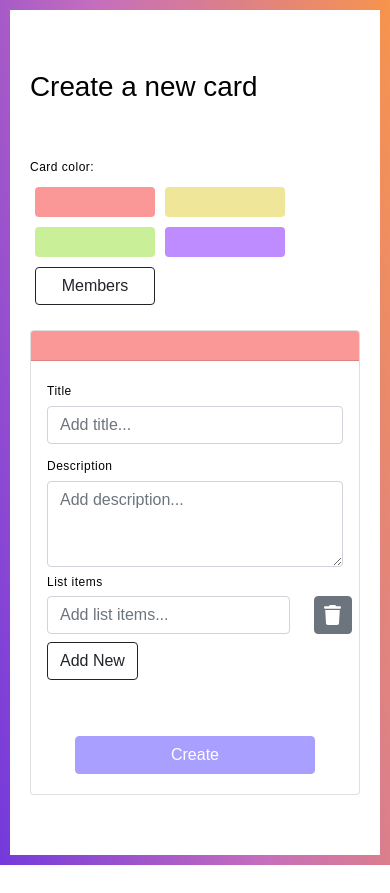
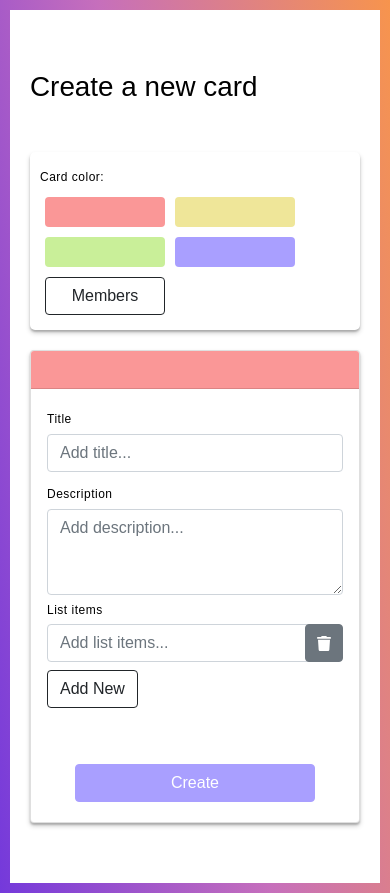
Before and after one commit to Vsimpro/ADP_Project_1, a React (Create React App) app in the folder frontend/: page /create in a window 390 px wide. Before the commit the page ends 865 px from the top, so only its background shows below. Built offline with nearby package versions, Linux system fonts and the light colour scheme; no server answers.

Commit message:
Muutama pieni UI -korjaus

```diff
--- a/frontend/src/components/cards/CardDemo.js
+++ b/frontend/src/components/cards/CardDemo.js
@@ -57,7 +57,7 @@ const CardDemo = ({ item }) => {
 
 return (
 <div className="row card-row">
-      <div className="col-md-8">
+      <div className="col-md-8 custom-card-column">
         <div className={`card custom-card ${isClicked ? 'card-active' : ''}`} ref={cardRef}>
           <div className="card-header color" style={{ backgroundColor: headerColor }} onClick={toggleCard}>
             <div
--- a/frontend/src/components/cards/cardDemo.css
+++ b/frontend/src/components/cards/cardDemo.css
@@ -8,8 +8,15 @@ body{
   justify-content: center;
 }
 
+.card{
+  box-shadow: 0 2px 2px 0 rgba(0, 0, 0, 0.2), 0 3px 5px 0 rgba(0, 0, 0, 0.19);
+}
+
 .card-row{
   margin: 40px;
+}
+.custom-card-column{
+  max-width: 500px;
 }
 .custom-card {
   max-width: 500px;
@@ -48,7 +55,6 @@ body{
     width: 240px;
     margin: 10px;
   }
-
 
  .list-group-item {
     transition: background-color 0.3s;
@@ -107,8 +113,17 @@ body{
   }
 
   .editablecontent.active-field {
-    background-color: rgb(243, 243, 243)
+    background-color: rgb(255, 255, 255);
+    transition: background-color 0.3s;
+    cursor: pointer;
   }
+  .editablecontent.active-field:hover {
+    background-color: #e6e6e6
+  }
+
+  .list-group-item:hover {
+      background-color: #F5F5F5;
+    }
 
   .EditTools-container {
     max-width: 100%;
@@ -207,4 +222,6 @@ body{
       .card-row{
         margin: 40px 0px;
       }
+
+
     }
--- a/frontend/src/components/createTools/CreateCard.css
+++ b/frontend/src/components/createTools/CreateCard.css
@@ -1,4 +1,5 @@
 .floatingElements{
+  width: 768px;
   background-color: rgb(255, 255, 255);
   padding: 60px 20px;
   text-align: left;
@@ -14,7 +15,7 @@
 
   .card-header.custom-header{
     background-color: #ececec;
-    height: 30px;
+    height: 38px;
 
   }
 
@@ -29,7 +30,7 @@
 
   .trash-icon {
     fill: #fff;
-    height: 20px;
+    height: 15px;
     width: auto;
   }
 
@@ -57,6 +58,11 @@
     background-color: #fff;
     text-align: left;
     margin-bottom: 20px;
+    max-width: 150px;
+    box-shadow: 1px 1px 2px rgb(190, 190, 190);
+    box-shadow: 0 2px 2px 0 rgba(0, 0, 0, 0.2), 0 3px 5px 0 rgba(0, 0, 0, 0.19);
+    border-radius: 5px;
+    padding: 10px;
 
   }
 
@@ -78,3 +84,13 @@
   .custom-column {
     margin: 0;
   }
+
+  @media (max-width: 767px) {
+
+    .editToolsContainer{
+      max-width: 100%;
+    }
+    .floatingElements{
+      width: 100%;
+    }
+  }
--- a/frontend/src/components/createTools/CreateCard.js
+++ b/frontend/src/components/createTools/CreateCard.js
@@ -52,7 +52,6 @@ const CreateCard = ({ headerColor }) => {
     <div className='createCard'>
       <div className='card'>
         <div className='card-header custom-header' style={{ backgroundColor: headerColor }}>
-        {/*className="card-header color" style={{ backgroundColor: headerColor }} */}
         </div>
         <div className='card-body'>
           <form>
@@ -66,7 +65,7 @@ const CreateCard = ({ headerColor }) => {
               <label>List items</label>
               {listItems.map((item, index) => (
                 <div key={index} className='row'>
-                  <div className='col-10'>
+                  <div className='col-11'>
                     <input
                       type='text'
                       className='form-control'
@@ -75,7 +74,7 @@ const CreateCard = ({ headerColor }) => {
                       onChange={(event) => handleListItemChange(event, index)}
                     />
                   </div>
-                  <div className='col-2'>
+                  <div className='col-1 d-flex justify-content-end'>
                     <button className='btn btn-secondary btn-deleteTask' onClick={(event) => handleDeleteListItem(event, index)} >
                       <img className='trash-icon' src={trashIcon} alt='delete' />
                     </button>
--- a/frontend/src/components/createTools/EditTools.js
+++ b/frontend/src/components/createTools/EditTools.js
@@ -18,7 +18,7 @@ const EditTools = ({ onColorChange }) => {
           <button className='btn colorButton' style={{ backgroundColor: '#FA9797' }} onClick={() => handleColorChange('#FA9797')}></button>
           <button className='btn colorButton' style={{ backgroundColor: '#EFE699' }} onClick={() => handleColorChange('#EFE699')}></button>
           <button className='btn colorButton' style={{ backgroundColor: '#C9EF99' }} onClick={() => handleColorChange('#C9EF99')}></button>
-          <button className='btn colorButton' style={{ backgroundColor: '#BE8CFF' }} onClick={() => handleColorChange('#BE8CFF')}></button>
+          <button className='btn colorButton' style={{ backgroundColor: '#A99FFF' }} onClick={() => handleColorChange('#A99FFF')}></button>
         </div>
       </div>
       <div className='row'>
```
Also changed, not shown: frontend/src/App.css (indentation only).
